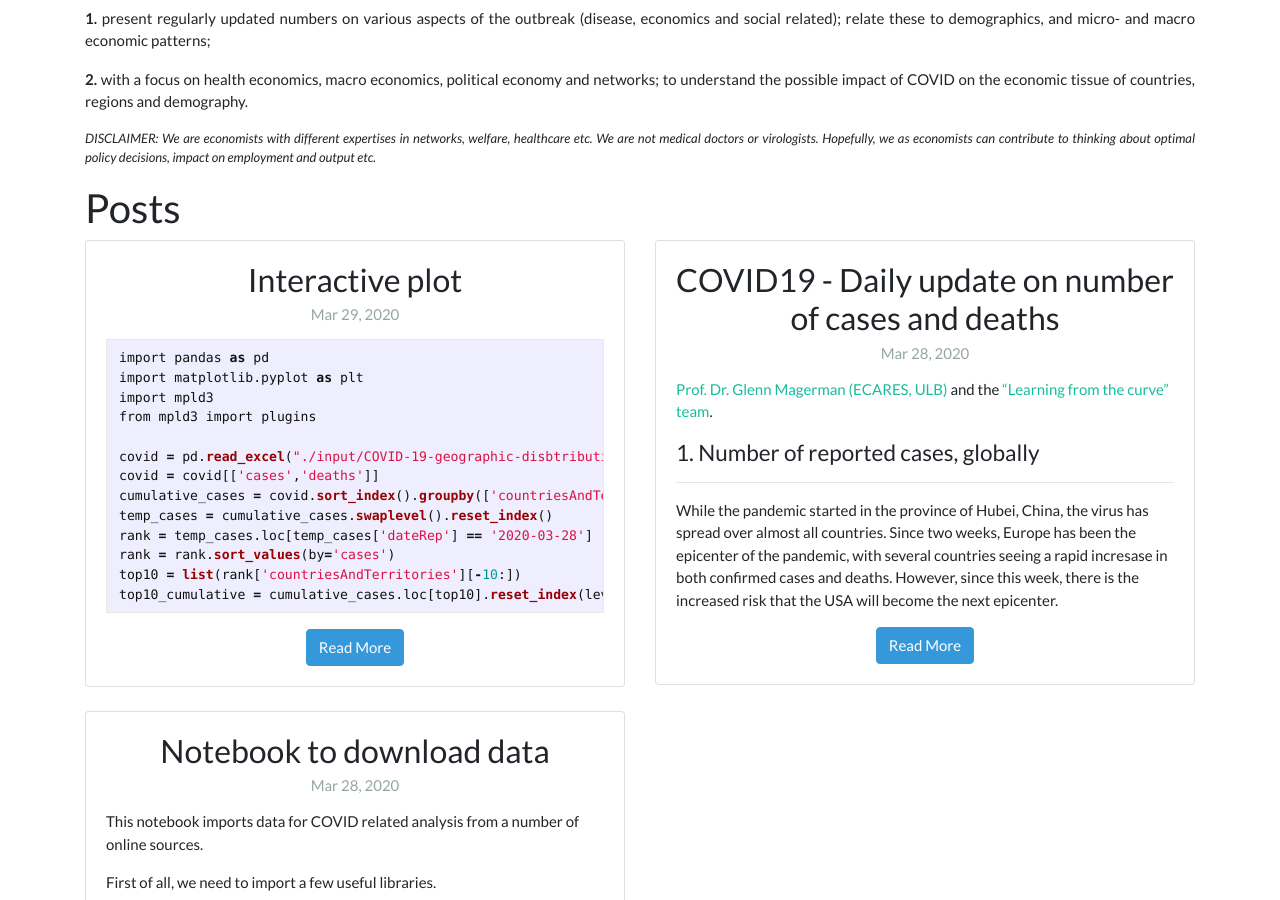
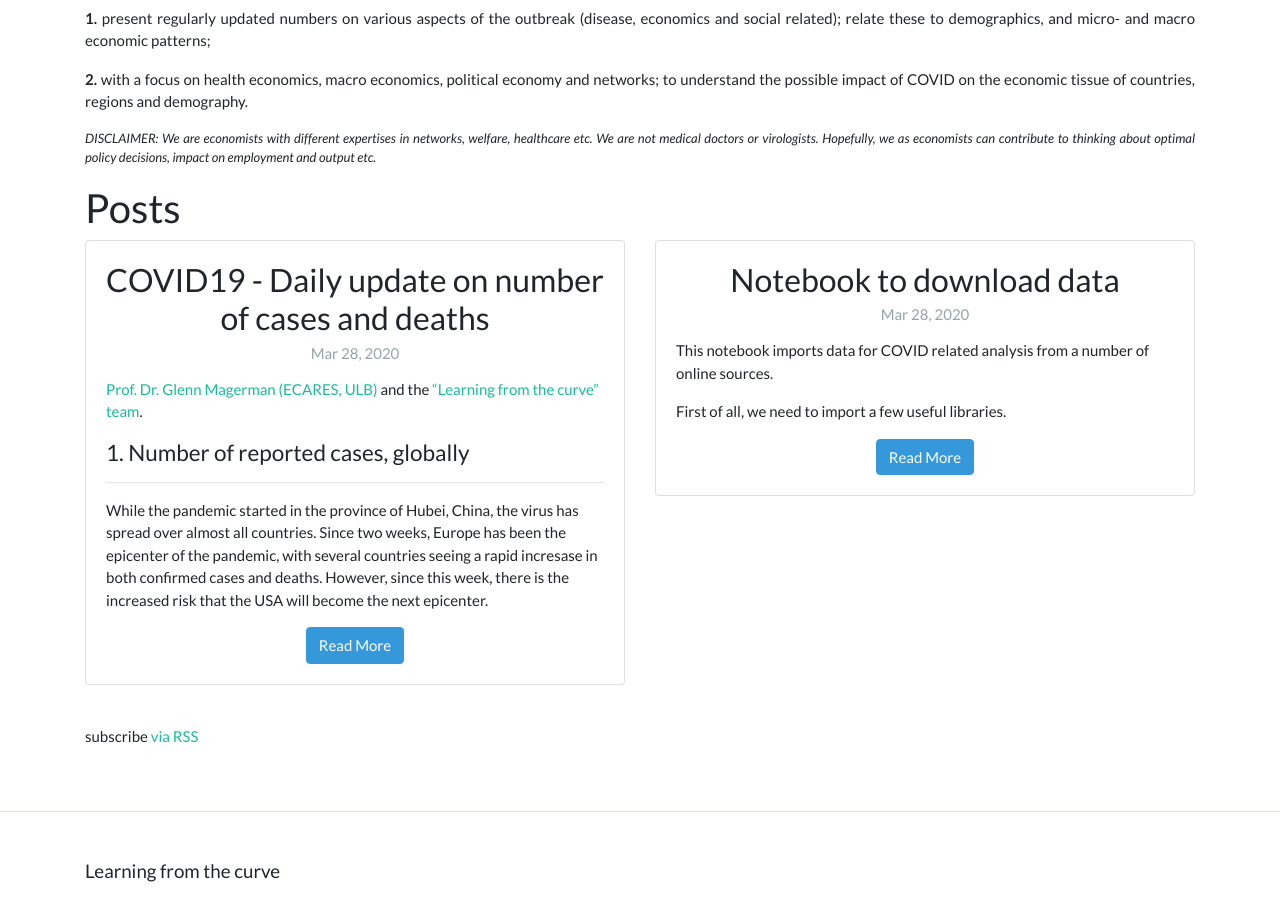
Before and after one commit to Learning-from-the-curve/learning-from-the-curve, a Jekyll site: the page built from index.md, in a window 1280 px wide and 900 px high, scrolled down 406 px. Built offline with Jekyll 4.4.1, drawn with Linux system fonts in a browser that asks for light colours.

Commit message:
Switch plot

````diff
--- a/_posts/2020-03-28-COVID19-Daily-update-on-number-of-cases-and-deaths.md
+++ b/_posts/2020-03-28-COVID19-Daily-update-on-number-of-cases-and-deaths.md
@@ -17,7 +17,7 @@ While the pandemic started in the province of Hubei, China, the virus has spread
 
 We start by evaluating the 10 most hit countries as of today. Figure 1 shows the number of confirmed cases for the top 10 countries on March 27, 2020. While China had the most confirmed cases until yesterday, the USA overtook both Italy and China. Spain and Germany are following.
 
-![](/assets/images/daily-updates/2020-03-28/cumcases_byday_global_top10.svg){: .mx-auto .d-block }
+{% include interactive_cumulative.html %}
 
 Figure 1: Cumulative number of cases by date, global top 10.
 
--- a/_posts/2020-03-29-Plots-upload.md
+++ /dev/null
@@ -1,59 +0,0 @@
----
-layout: post
-title: Interactive plot
-date: 2020-03-29 15:41:00 +0100
-authors:
-  - Federico Gallina
-category: project-2
----
-```python
-import pandas as pd
-import matplotlib.pyplot as plt
-import mpld3
-from mpld3 import plugins
-
-covid = pd.read_excel("./input/COVID-19-geographic-disbtribution-worldwide-2020-03-28.xlsx", index_col = [6, 0])
-covid = covid[['cases','deaths']]
-cumulative_cases = covid.sort_index().groupby(['countriesAndTerritories']).cumsum()
-temp_cases = cumulative_cases.swaplevel().reset_index()
-rank = temp_cases.loc[temp_cases['dateRep'] == '2020-03-28']
-rank = rank.sort_values(by='cases')
-top10 = list(rank['countriesAndTerritories'][-10:])
-top10_cumulative = cumulative_cases.loc[top10].reset_index(level = 'dateRep')
-```
-<!--more-->
-```python
-fig, ax = plt.subplots(figsize = (12, 6))
-ax.grid(True, alpha=0.3)
-labels_points = []
-lines_list = []
-for country in top10:
-    points = ax.plot(top10_cumulative.loc[country, 'dateRep'], top10_cumulative.loc[country, 'cases'], label=country, marker = 'o')
-    lines_list.append(points)
-    temp_labels_points = []
-    for i in range(len(top10_cumulative.loc[country, 'cases'])):
-        label = top10_cumulative.loc[country, 'cases'][i]
-        label_date = str(top10_cumulative.loc[country, 'dateRep'][i])
-        # .to_html() is unicode; so make leading 'u' go away with str()
-        temp_labels_points.append(f'{label_date[:11]}: {label:,}')
-    labels_points.append(temp_labels_points)
-# define interactive legend
-
-handles, labels = ax.get_legend_handles_labels() # return lines and labels
-interactive_legend = plugins.InteractiveLegendPlugin(handles, labels, alpha_unsel=0, alpha_over=3.5, start_visible=True)
-
-tooltip = []
-for i in range(len(top10)):
-    tooltip.append(plugins.PointHTMLTooltip(lines_list[i][0], labels_points[i], voffset=-30, hoffset=-100))
-
-plugins.connect(fig, interactive_legend, *tooltip)
-
-ax.set_xlabel('Date')
-ax.set_ylabel('Number of cases')
-ax.set_title('Interactive legend', size=20)
-fig.subplots_adjust(right=0.7)
-
-mpld3.display()
-```
-
-{% include interactive_cumulative.html %}
````
